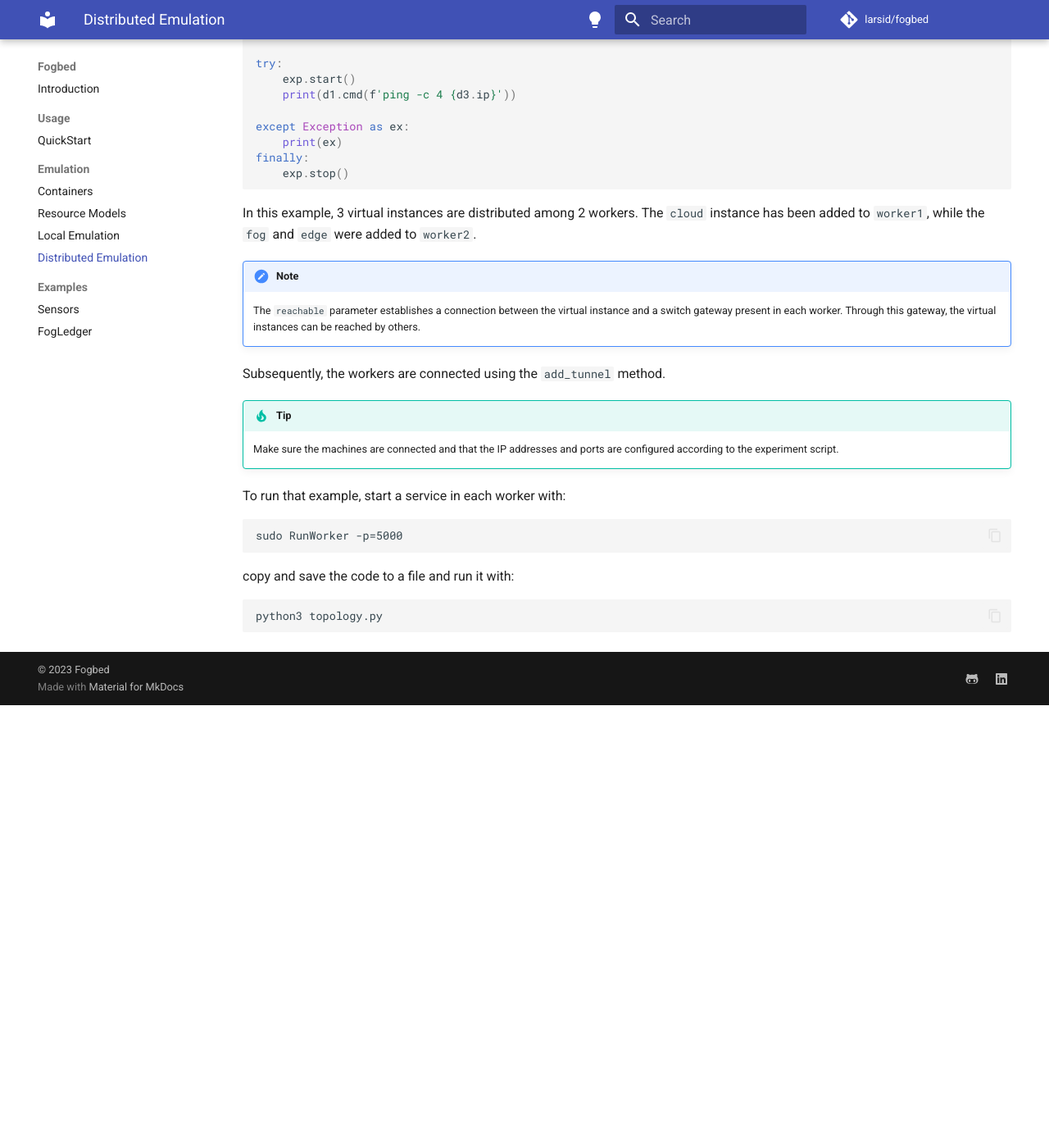
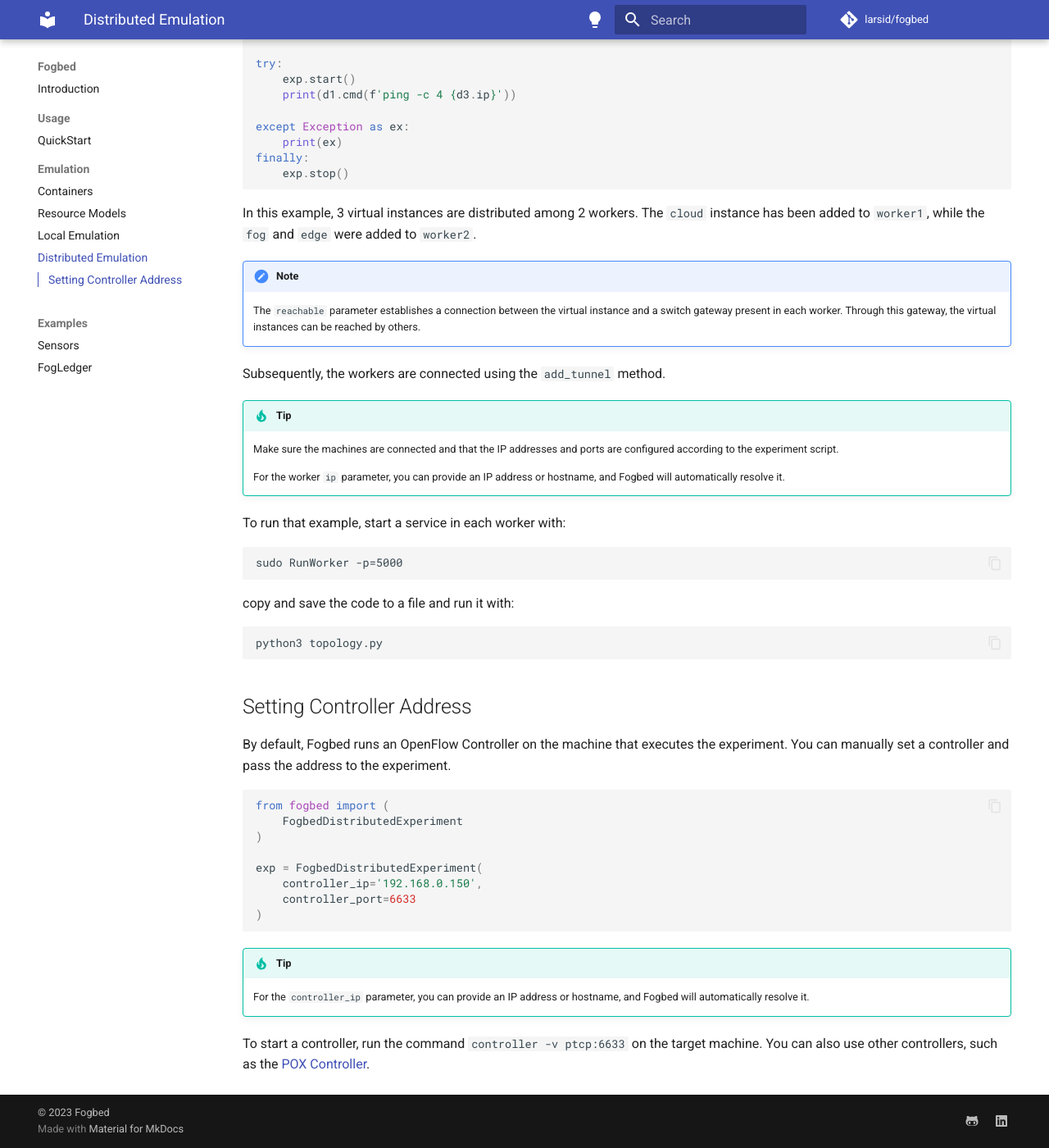
Before and after one commit to larsid/fogbed, an MkDocs documentation site: the page built from docs/distributed_emulation.md, in a window 1280 px wide and 1400 px high, scrolled down 827 px. Shown: the whole window at 82% size. Built offline with MkDocs 1.6.1 and Material for MkDocs 9.7.7, drawn with Linux system fonts in a browser that asks for light colours; comment, search, counter and statistics services are not loaded; before the commit the page ends 1687 px from its top, so only the background shows below that.

Commit message:
docs: update documentation

````diff
--- a/docs/distributed_emulation.md
+++ b/docs/distributed_emulation.md
@@ -56,6 +56,8 @@
     Make sure the machines are connected and that the IP addresses and ports
     are configured according to the experiment script.
 
+    For the worker `ip` parameter, you can provide an IP address or hostname, and Fogbed will automatically resolve it.
+
 To run that example, start a service in each worker with:
 ```
 sudo RunWorker -p=5000
@@ -64,3 +66,21 @@
 ```
 python3 topology.py
 ```
+
+## Setting Controller Address
+By default, Fogbed runs an OpenFlow Controller on the machine that executes the experiment. You can manually set a controller and pass the address to the experiment.
+```py
+
+from fogbed import (
+    FogbedDistributedExperiment
+)
+
+exp = FogbedDistributedExperiment(
+    controller_ip='192.168.0.150',
+    controller_port=6633
+)
+```
+!!! tip
+    For the `controller_ip` parameter, you can provide an IP address or hostname, and Fogbed will automatically resolve it.
+
+To start a controller, run the command `controller -v ptcp:6633` on the target machine. You can also use other controllers, such as the <a href="https://github.com/noxrepo/pox">POX Controller</a>.
````
Also changed, not shown: docs/containers.md (+5 -1 lines), docs/local_emulation.md (+1 -1 lines).
